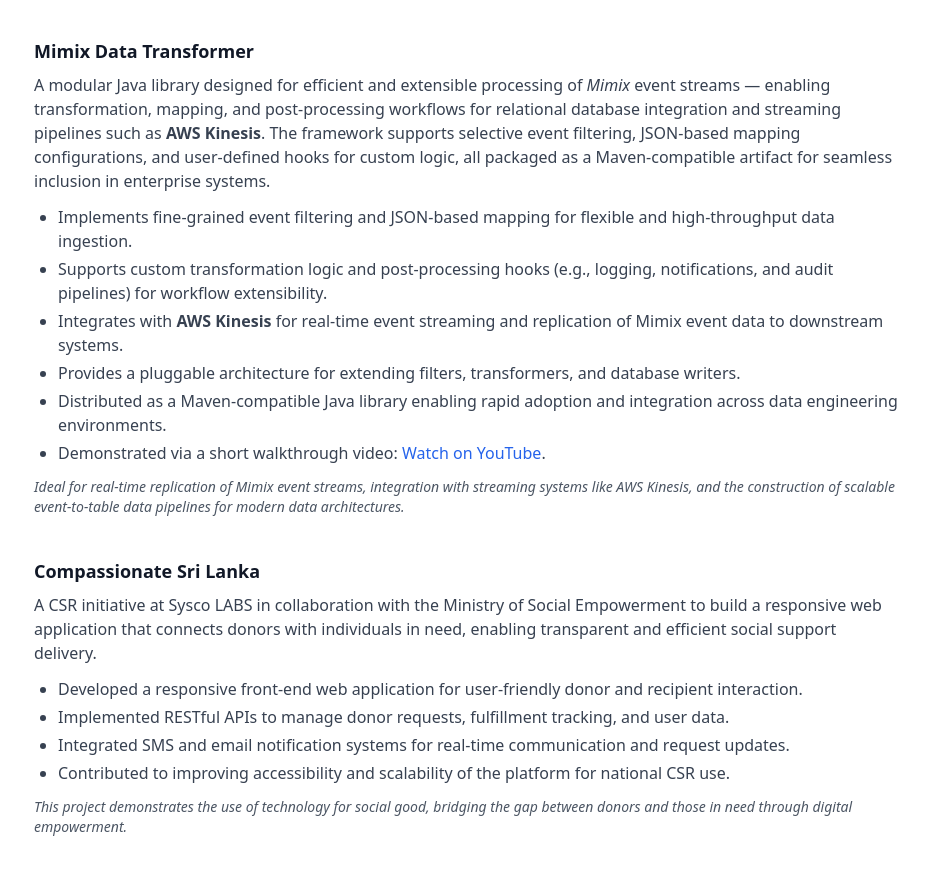
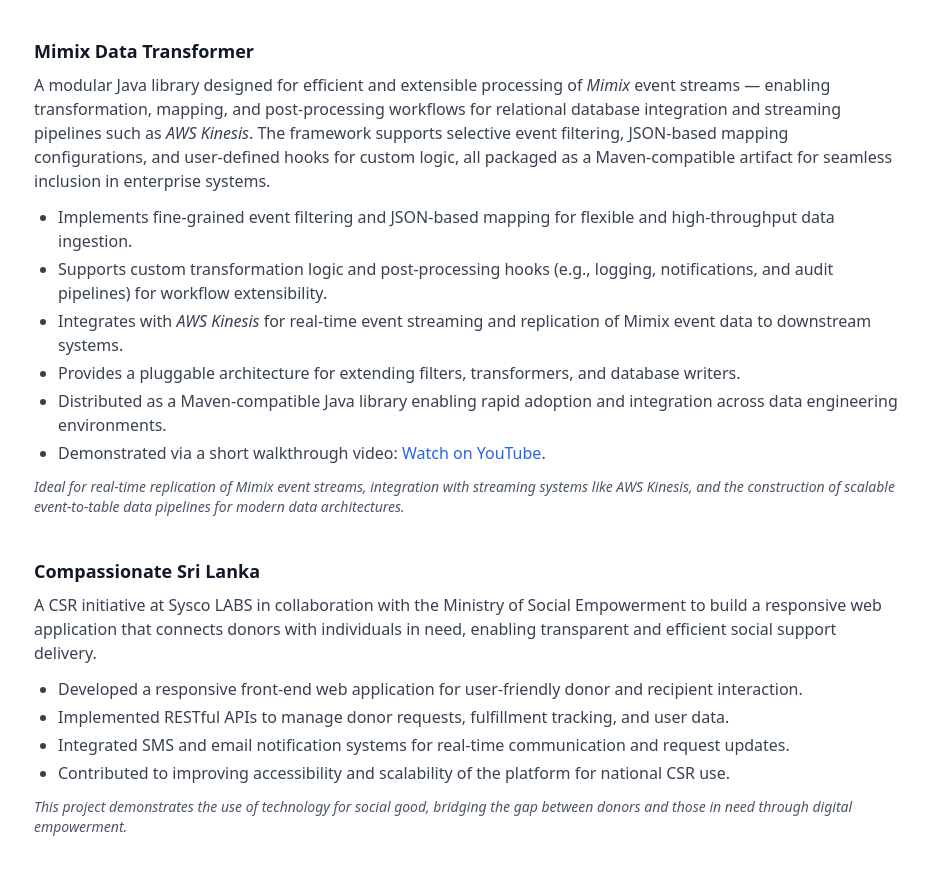
Before and after one commit to evangelisilva/evangelisilva.github.io, a plain HTML site: page index.html in a window 1280 px wide. Shown: the part 3295-4169 px from the top of the page, without its empty margins (174-1102 px from the left). Drawn offline with nearby package versions, Linux system fonts and the light colour scheme.

Commit message:
Update index.html

```diff
--- a/index.html
+++ b/index.html
@@ -278,13 +278,13 @@
     <div class="mb-10">
       <h4 class="font-semibold text-gray-900 text-lg mb-2">Mimix Data Transformer</h4>
       <p class="text-gray-700 mb-3">
-        A modular Java library designed for efficient and extensible processing of <em>Mimix</em> event streams — enabling transformation, mapping, and post-processing workflows for relational database integration and streaming pipelines such as <strong>AWS Kinesis</strong>.
+        A modular Java library designed for efficient and extensible processing of <em>Mimix</em> event streams — enabling transformation, mapping, and post-processing workflows for relational database integration and streaming pipelines such as <em>AWS Kinesis</em>.
         The framework supports selective event filtering, JSON-based mapping configurations, and user-defined hooks for custom logic, all packaged as a Maven-compatible artifact for seamless inclusion in enterprise systems.
       </p>
       <ul class="list-disc ml-6 text-gray-700 space-y-1">
         <li>Implements fine-grained event filtering and JSON-based mapping for flexible and high-throughput data ingestion.</li>
         <li>Supports custom transformation logic and post-processing hooks (e.g., logging, notifications, and audit pipelines) for workflow extensibility.</li>
-        <li>Integrates with <strong>AWS Kinesis</strong> for real-time event streaming and replication of Mimix event data to downstream systems.</li>
+        <li>Integrates with <em>AWS Kinesis</em> for real-time event streaming and replication of Mimix event data to downstream systems.</li>
         <li>Provides a pluggable architecture for extending filters, transformers, and database writers.</li>
         <li>Distributed as a Maven-compatible Java library enabling rapid adoption and integration across data engineering environments.</li>
         <li>Demonstrated via a short walkthrough video:
```
